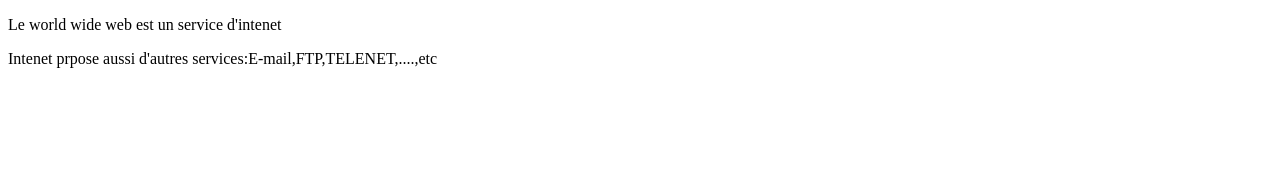
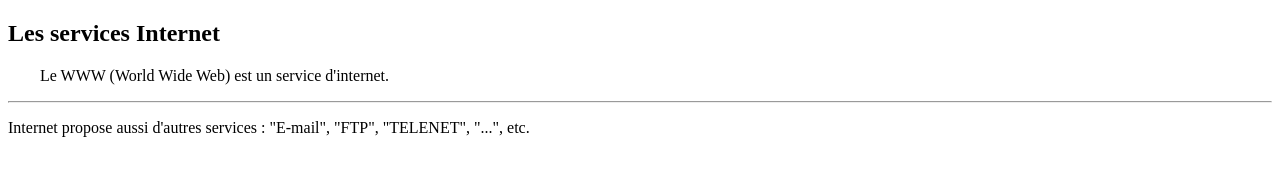
Before and after one commit to Ahmedarfaoui66/Shouhir2024, a plain HTML site: page index.html in a window 1280 px wide. Drawn offline with Linux system fonts and the light colour scheme.

```diff
--- a/index.html
+++ b/index.html
@@ -12,8 +12,10 @@
 <body>
     <main>
         <section>
-            <p>Le world wide web est un service d'intenet</p>
-            <p>Intenet prpose aussi d'autres services:E-mail,FTP,TELENET,....,etc</p>
+            <h1>Les services Internet</h1>
+            <p style="text-indent: 2em;">Le WWW (World Wide Web) est un service d'internet.</p>
+            <hr>
+            <p>Internet propose aussi d'autres services : "E-mail", "FTP", "TELENET", "...", etc.</p>
         </section>
 
     </main>
```
